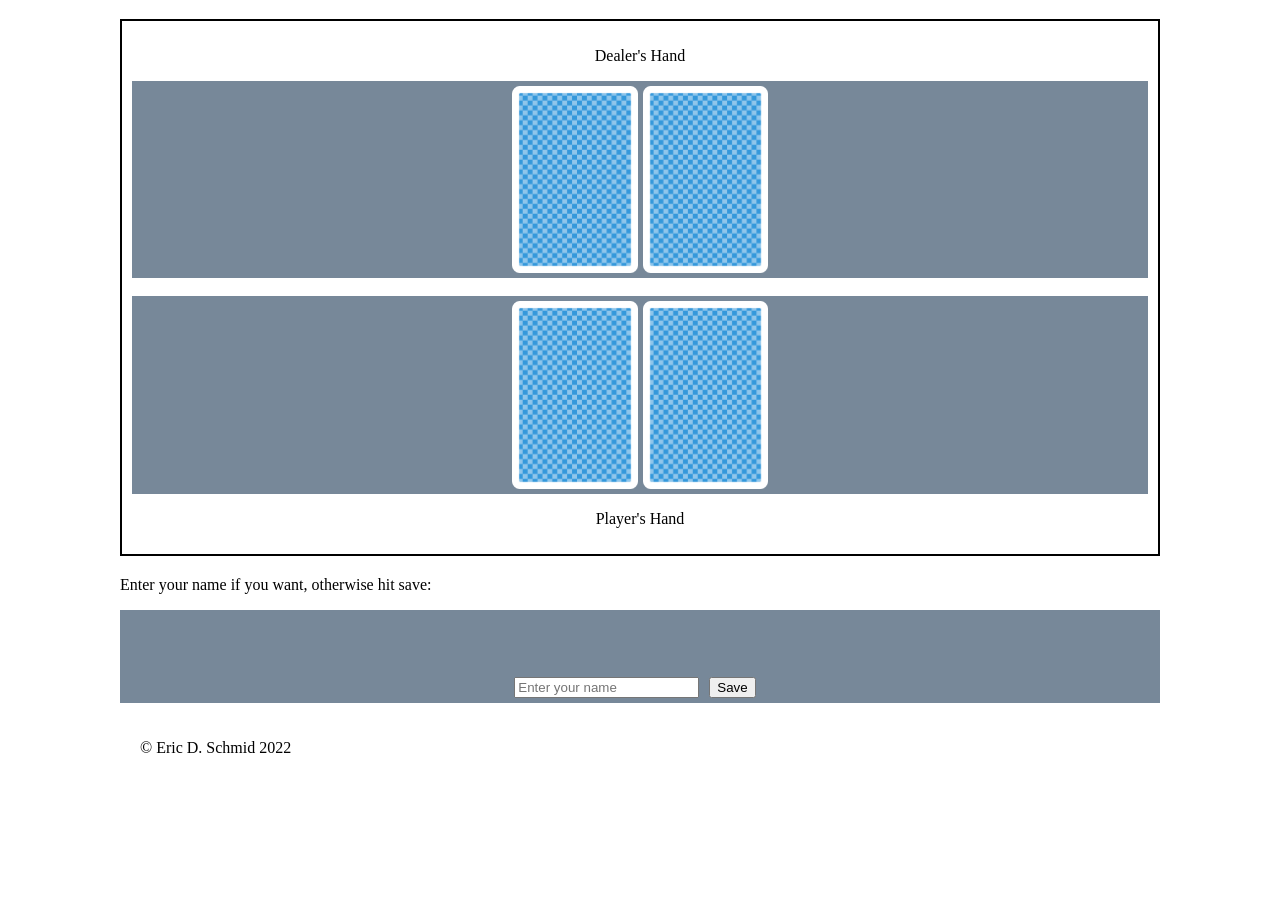
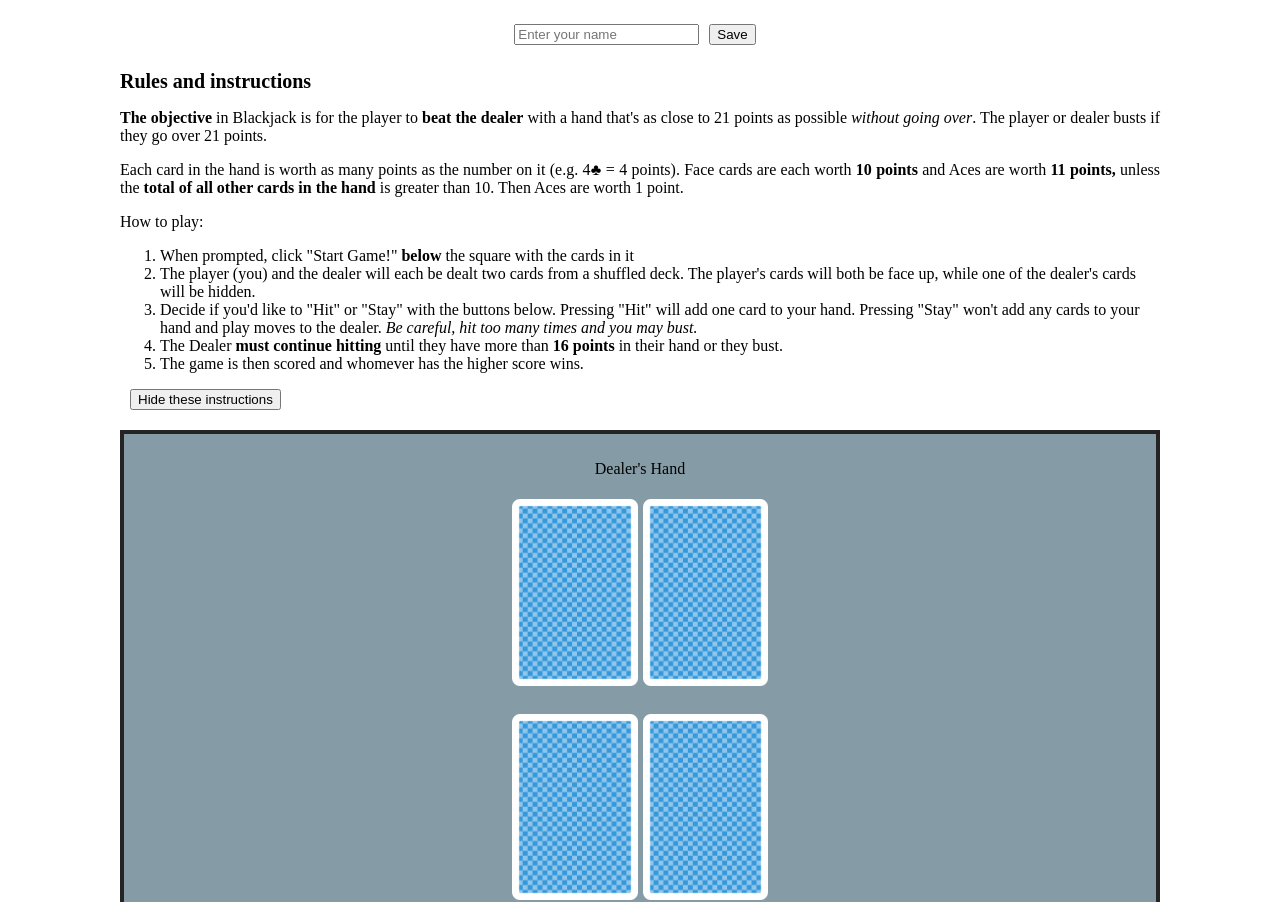
Before and after one commit to schmidward/js-blackjack, a plain HTML site: page index.html in a window 1280 px wide. Shown: the part 61-963 px from the top of the page. Before the commit the page ends 854 px from the top, so only its background shows below. Drawn offline with Linux system fonts and the light colour scheme.

Commit message:
Added instructions and shifted where the name input is to the top of the page

```diff
--- a/index.html
+++ b/index.html
@@ -5,9 +5,33 @@
         <link rel="stylesheet" type="text/css" href="styles.css">
         <script src="scripts.js"></script>
         <script src="./src/mainPlay.js"></script>
+        <style>
+            #name-input {
+                background-color: #ffffff;
+            }
+        </style>
     </head>
     <body>
         <h1 id="title" class="center">Let's play some Blackjack!</h1>
+        <div class="flex-container" id="name-input" style="visibility: visible">
+            <input type="text" id="userNameInput" name="Player" placeholder="Enter your name"/>
+            <button id="save-name">Save</button>
+        </div>
+        <div id="instructions">
+            <div id="inline"><span id="bolder">Rules and instructions</span></div>
+            <p class="justify"><b>The objective</b> in Blackjack is for the player to <b>beat the dealer</b> with a hand that's as close to 21 points as possible <em>without going over</em>. The player or dealer busts if they go over 21 points.</p>
+            <p class="justify">Each card in the hand is worth as many points as the number on it (e.g. 4♣ = 4 points). Face cards are each worth <b>10 points</b> and Aces are worth <b>11 points,</b> unless the <b>total of all other cards in the hand</b> is greater than 10. Then Aces are worth 1 point.</p>
+            <p class="justify">How to play:</p>
+            <ol>
+                <li>When prompted, click "Start Game!" <b>below</b> the square with the cards in it</li>
+                <li>The player (you) and the dealer will each be dealt two cards from a shuffled deck. The player's cards will both be face up, while one of the dealer's cards will be hidden.</li>
+                <li>Decide if you'd like to "Hit" or "Stay" with the buttons below. Pressing "Hit" will add one card to your hand. Pressing "Stay" won't add any cards to your hand and play moves to the dealer. <em>Be careful, hit too many times and you may bust.</em></li>
+                <li>The Dealer <b>must continue hitting</b> until they have more than <b>16 points</b> in their hand or they bust.</li>
+                <li>The game is then scored and whomever has the higher score wins.</li>
+            </ol>
+        </div>
+        <button id="hide-instructions" style="visibility: visible">Hide these instructions</button>
+        <button id="show-instructions" style="visibility: hidden">Show instructions</button>
         <div id="game-space">
             <p class="center">Dealer's Hand</p>
             <div class="flex-container" id="dealer-hand">
@@ -32,12 +56,9 @@
             <button id="start-game" style="visibility: hidden">Start Game!</button>
             <button id="play-again" style="visibility: hidden">Play Again?</button>
         </div>
-        <div class="flex-container" id="name-input" style="visibility: visible;">
-            <input type="text" id="userNameInput" name="Player" placeholder="Enter your name"/>
-            <button id="save-name">Save</button>
-        </div>
     </body>
-    <footer>
+    <footer class="center">
+        <p><a id="bottom-link" href="https://github.com/schmidward/js-blackjack">Read more about this project.</a></p>
         <p>&copy; Eric D. Schmid 2022</p>
     </footer>
 </html>
--- a/scripts.js
+++ b/scripts.js
@@ -11,6 +11,9 @@ window.addEventListener("load", function() {
     const playAgain = document.getElementById('play-again');
     const dealerCards = document.getElementById('dealer-hand');
     const playerCards = document.getElementById('player-hand');
+    const hideInstructions = document.getElementById('hide-instructions');
+    const showInstructions = document.getElementById('show-instructions');
+    const instructions = document.getElementById('instructions');
 
     let deck = makeDeck();
     let firstCheck = '';
@@ -23,7 +26,30 @@ window.addEventListener("load", function() {
         playerName.innerHTML = `${nameInput.value}'s hand`;
     });
 
-    //One event listener to update the name and what not
+    hideInstructions.addEventListener('click', function() {
+        instructions.innerHTML = '';
+        hideInstructions.innerHTML = '';
+        hideInstructions.style.visibility = 'hidden';
+        showInstructions.style.visibility = 'visible';
+    })
+
+    showInstructions.addEventListener('click', function() {
+        instructions.innerHTML = `<div id="inline"><span id="bolder">Rules and instructions</span></div>
+        <p class="justify"><b>The objective</b> in Blackjack is for the player to <b>beat the dealer</b> with a hand that's as close to 21 points as possible <em>without going over</em>. The player or dealer busts if they go over 21 points.</p>
+        <p class="justify">Each card in the hand is worth as many points as the number on it (e.g. 4♣ = 4 points). Face cards are each worth <b>10 points</b> and Aces are worth <b>11 points,</b> unless the <b>total of all other cards in the hand</b> is greater than 10. Then Aces are worth 1 point.</p>
+        <p class="justify">How to play:</p>
+        <ol>
+            <li>When prompted, click "Start Game!" <b>below</b> the square with the cards in it</li>
+            <li>The player (you) and the dealer will each be dealt two cards from a shuffled deck. The player's cards will both be face up, while one of the dealer's cards will be hidden.</li>
+            <li>Decide if you'd like to "Hit" or "Stay" with the buttons below. Pressing "Hit" will add one card to your hand. Pressing "Stay" won't add any cards to your hand and play moves to the dealer. <em>Be careful, hit too many times and you may bust.</em></li>
+            <li>The Dealer <b>must continue hitting</b> until they have more than <b>16 points</b> in their hand or they bust.</li>
+            <li>The game is then scored and whomever has the higher score wins.</li>
+        </ol>`
+        hideInstructions.innerHTML = 'Hide these instructions';
+        hideInstructions.style.visibility = 'visible';
+        showInstructions.style.visibility = 'hidden';
+    })
+
     saveName.addEventListener('click', function() {
         if (!nameInput.value) {
             nameInput.value = 'Player';
@@ -33,7 +59,6 @@ window.addEventListener("load", function() {
         startGame.style.visibility = 'visible';
     });
 
-    //One to run the program
     startGame.addEventListener('click', function() {
         gameMessages.innerHTML = 'Choose if you want to Hit or Stay';
         leftButton.style.visibility = 'visible';
--- a/styles.css
+++ b/styles.css
@@ -15,15 +15,30 @@ body {
 #game-space {
     margin: 20px 0px;
     padding: 10px;
-    border: 2px solid black;
+    border: 4px solid rgb(36, 36, 36);
+    background-color: rgb(133, 156, 167);
 }
 
 .flex-container {
     display: flex;
     flex-wrap: wrap;
-    background-color: lightslategray;
     padding: 5px;
     justify-content: center;
+}
+
+.justify {
+    text-align: justify;
+}
+
+#bolder {
+    font-weight: bolder;
+    font-size: 20px;
+
+}
+
+#inline {
+    display: inline-block;
+    padding-top: 20px;
 }
 
 button {
@@ -36,5 +51,16 @@ img {
 }
 
 footer {
-    padding: 20px;
+    margin: 20px 0px;
+    padding: 10px;
+    color: rgb(255, 255, 255);
+    background-color: #8f1414;
 }
+
+#bottom-link {
+    color:rgb(255, 255, 255)
+}
+
+#bottom-link:hover {
+    color:rgb(53, 188, 241)
+}
```
